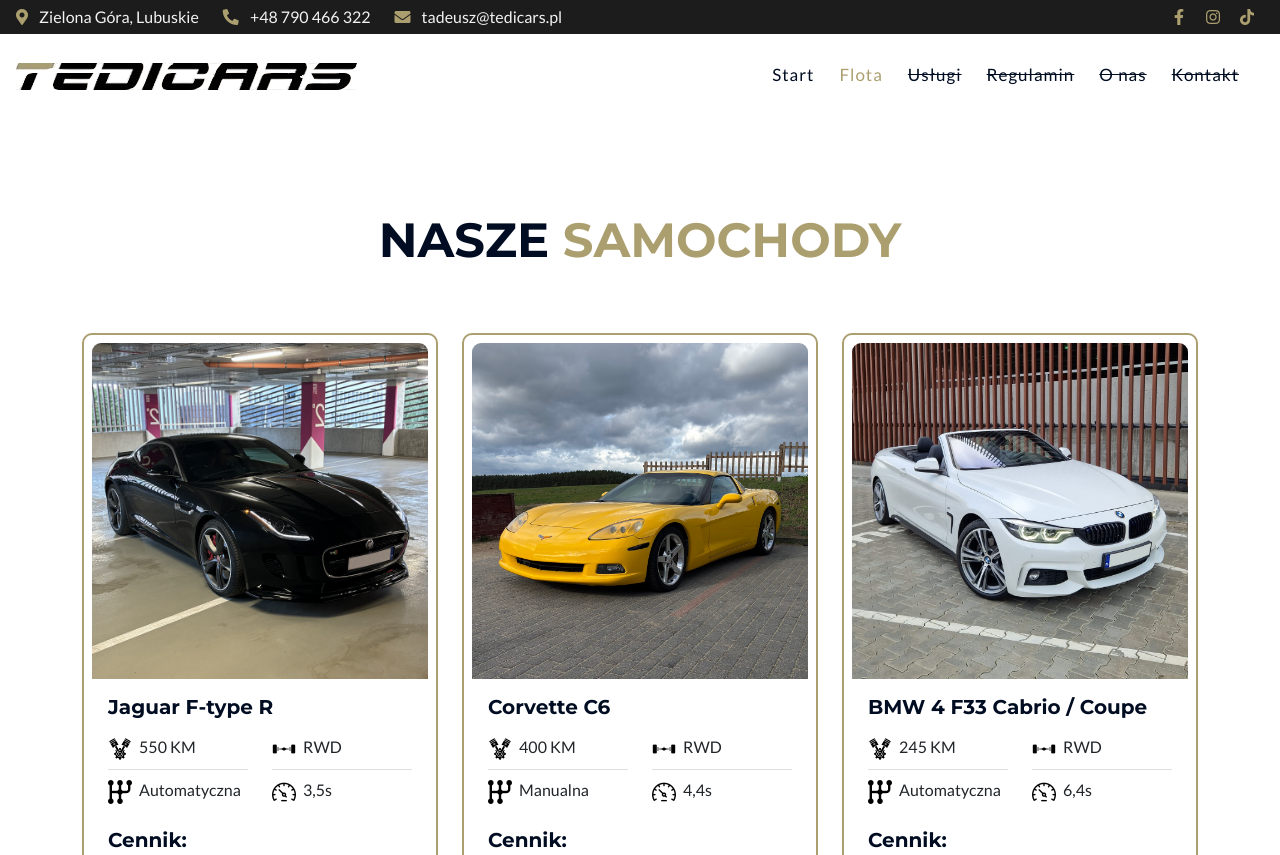
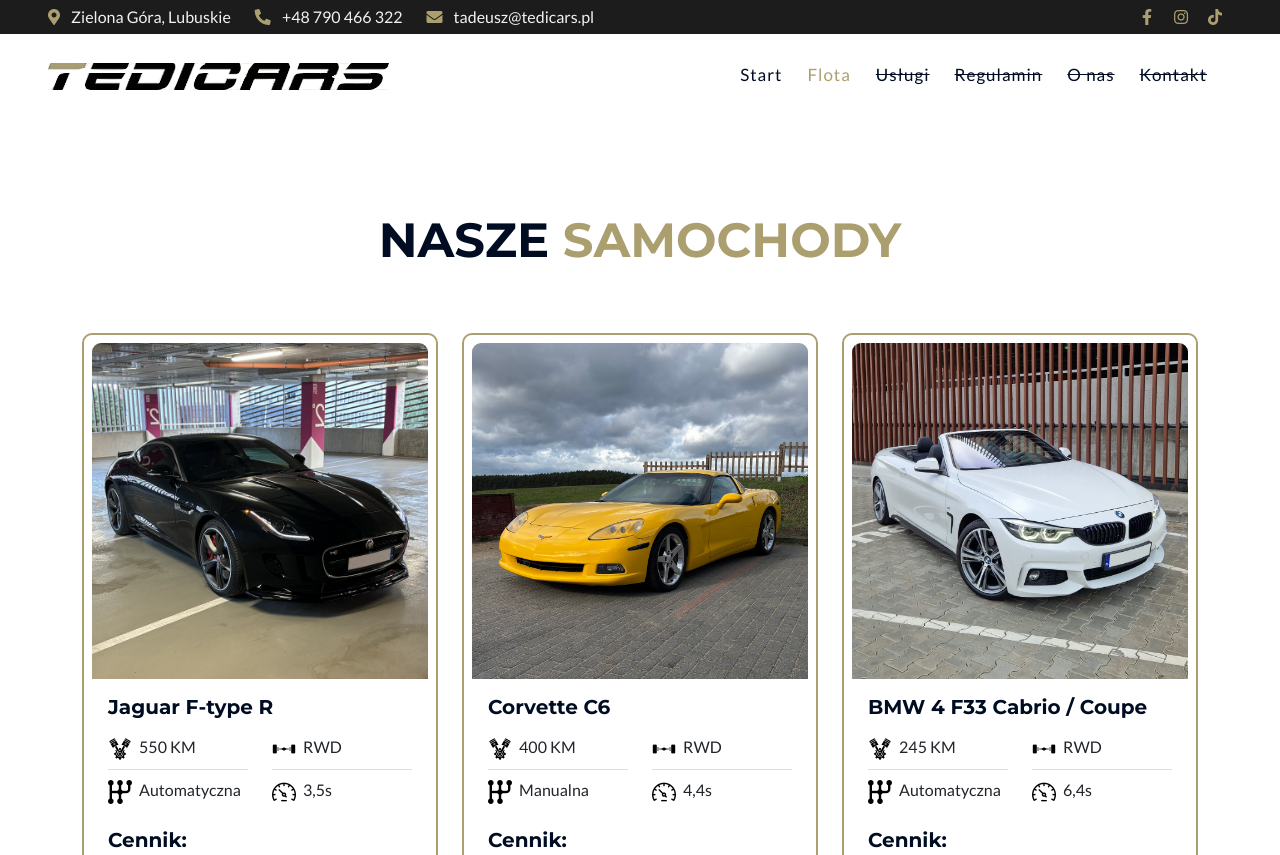
Before and after one commit to mtx210/tedicars-web, a plain HTML site: page flota.html in a window 1280 px wide. Shown: the top 855 px of the page. Drawn offline with nearby package versions, Linux system fonts and the light colour scheme.

Commit message:
navbar padding on large screens

```diff
--- a/flota.html
+++ b/flota.html
@@ -32,7 +32,7 @@
         <!-- Navbar -->
         <div class="container-fluid nav-bar sticky-top p-0">
             <!-- Contact and social media links -->
-            <div class="d-flex justify-content-between align-items-center px-3 w-100 bg-primary">
+            <div class="d-flex justify-content-between align-items-center px-3 px-xl-5 w-100 bg-primary">
                 <div class="d-flex flex-column flex-md-row">
                     <a href="#" class="text-light me-1 me-md-4">
                         <i class="fas fa-map-marker-alt text-primary me-2"></i>
@@ -60,7 +60,7 @@
                 </div>
             </div>
             <!-- Navigation -->
-            <nav class="navbar navbar-expand-lg navbar-light flex-column flex-lg-row justify-content-between align-items-stretch align-items-lg-center px-3 py-2">
+            <nav class="navbar navbar-expand-lg navbar-light flex-column flex-lg-row justify-content-between align-items-stretch align-items-lg-center px-3 py-2 px-xl-5">
                 <div class="d-flex justify-content-between justify-content-lg-around">
                     <a href="" class="navbar-brand">
                         <img src="img/napis.png" class="img-fluid" alt="Tedicars logo">
```
Also changed, not shown: bmw-4-f33.html (+2 -2 lines), bmw-7-g11.html (+2 -2 lines), index.html (+2 -2 lines), jaguar-f-type-r.html (+2 -2 lines), mercedes-s-w222.html (+2 -2 lines). Lines whose indentation alone changed are shown as unchanged.
